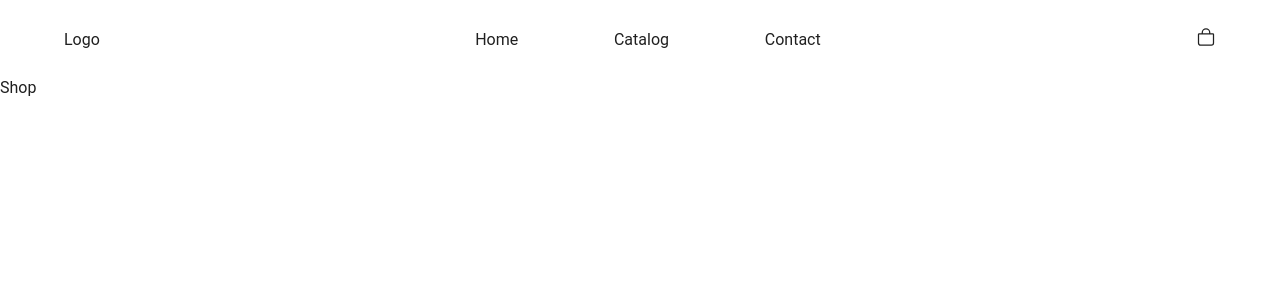
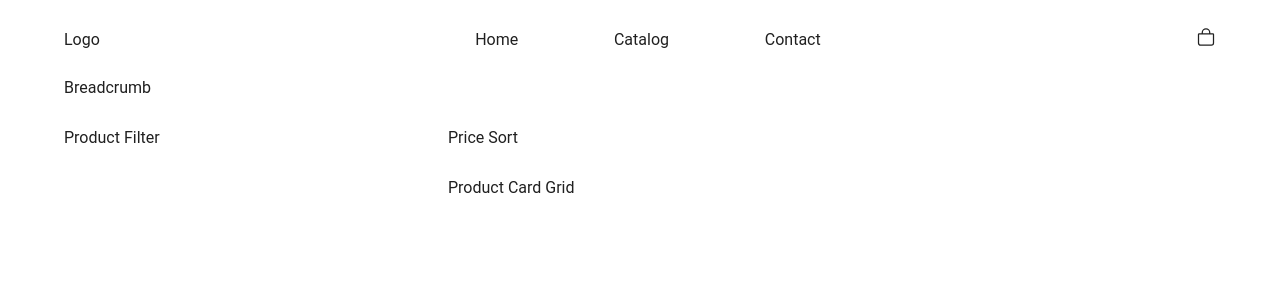
Before and after one commit to JacksonJ97/clothing-store, a React (Create React App) app: page /shop in a window 1280 px wide. Shown: the top 300 px of the page. Built offline with nearby package versions, Linux system fonts and the light colour scheme.

Commit message:
created base layout for the catalog page

```diff
--- a/src/containers/Shop/Shop.js
+++ b/src/containers/Shop/Shop.js
@@ -1,5 +1,42 @@
+import styled from "styled-components";
+
+// Styles
+const Wrapper = styled.main`
+  display: grid;
+  grid-template-columns: repeat(3, 1fr);
+  grid-template-rows: 50px 50px 1fr;
+  padding: 0 5%;
+
+  .breadcrumb {
+    grid-column: 1 / 4;
+    grid-row: 1 / 2;
+  }
+
+  .product-filter {
+    grid-column: 1 / 2;
+    grid-row: 2 / 4;
+  }
+
+  .price-sort {
+    grid-column: 2 / 4;
+    grid-row: 2 / 3;
+  }
+
+  .product-card-grid {
+    grid-column: 2 / 4;
+    grid-row: 3 / 4;
+  }
+`;
+
 const Shop = () => {
-  return <main>Shop</main>;
+  return (
+    <Wrapper>
+      <div className="breadcrumb">Breadcrumb</div>
+      <div className="product-filter">Product Filter</div>
+      <div className="price-sort">Price Sort</div>
+      <div className="product-card-grid">Product Card Grid</div>
+    </Wrapper>
+  );
 };
 
 export default Shop;
```
